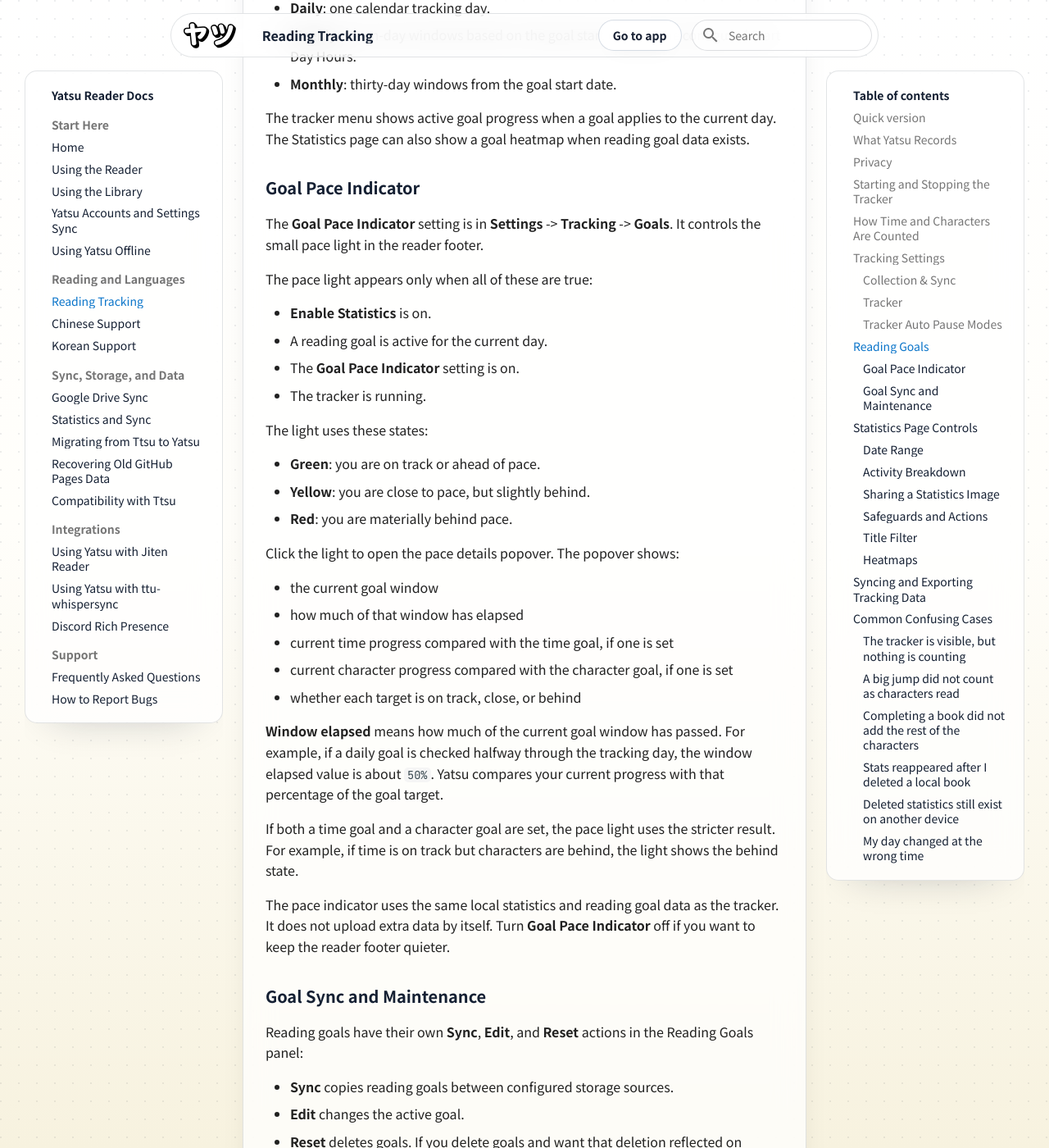
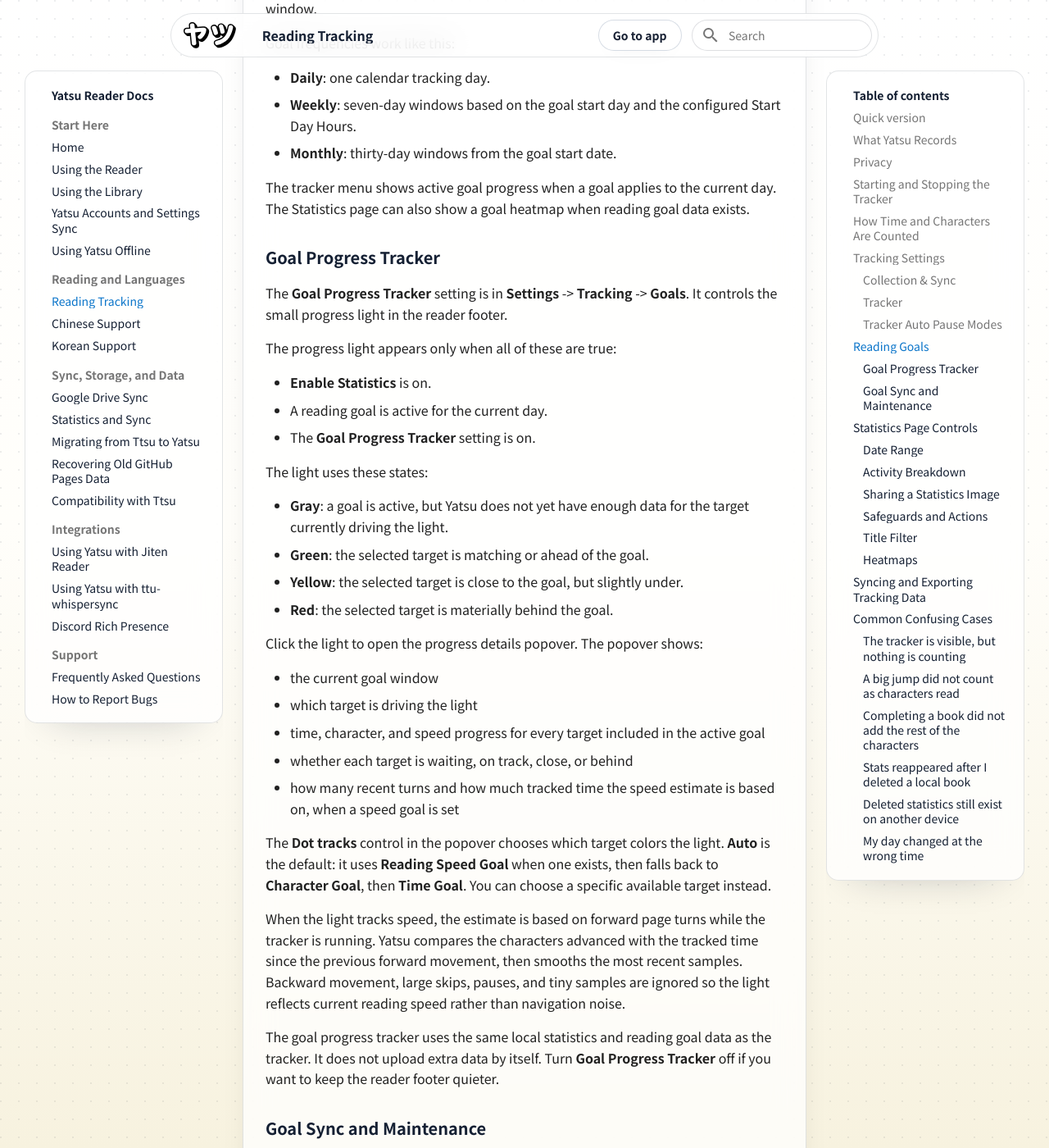
Before and after one commit to ytrms/yatsu-reader-docs, an MkDocs documentation site: the page built from docs/reading-tracking.md, in a window 1280 px wide and 1400 px high, scrolled down 6307 px. Shown: the whole window at 82% size. Built offline with MkDocs 1.6.1 and Material for MkDocs 9.7.7, drawn with Linux system fonts in a browser that asks for light colours; some of the changed text lies outside the part shown.

Commit message:
docs: update goal progress tracker

```diff
--- a/docs/reading-tracking.md
+++ b/docs/reading-tracking.md
@@ -149,7 +149,7 @@
 1. Turn **Enable Statistics** on.
 2. Open **Settings** -> **Tracking** -> **Goals**.
 3. Click **Edit** in the **Current Goal** panel.
-4. Enter a time target, a character target, or both.
+4. Enter a time target, a character target, a reading speed target, or a combination of them.
 5. Choose the goal frequency and start date.
 6. Click **Save**.
 
@@ -157,10 +157,11 @@
 
 - **Time Goal (Min)**: target reading minutes.
 - **Character Goal**: target characters read.
+- **Reading Speed Goal (Ch/h)**: target reading speed in characters per hour.
 - **Frequency**: Daily, Weekly, or Monthly.
 - **Start Date**: when the goal starts.
 
-Leave both goal values at `0` and save to clear the active goal. If you set a non-zero time or character goal, Yatsu needs a start date so it can place the goal in a window.
+Leave all goal values at `0` and save to clear the active goal. If you set a non-zero time, character, or reading speed goal, Yatsu needs a start date so it can place the goal in a window.
 
 Goal frequencies work like this:
 
@@ -170,36 +171,36 @@
 
 The tracker menu shows active goal progress when a goal applies to the current day. The Statistics page can also show a goal heatmap when reading goal data exists.
 
-### Goal Pace Indicator
+### Goal Progress Tracker
 
-The **Goal Pace Indicator** setting is in **Settings** -> **Tracking** -> **Goals**. It controls the small pace light in the reader footer.
+The **Goal Progress Tracker** setting is in **Settings** -> **Tracking** -> **Goals**. It controls the small progress light in the reader footer.
 
-The pace light appears only when all of these are true:
+The progress light appears only when all of these are true:
 
 - **Enable Statistics** is on.
 - A reading goal is active for the current day.
-- The **Goal Pace Indicator** setting is on.
-- The tracker is running.
+- The **Goal Progress Tracker** setting is on.
 
 The light uses these states:
 
-- **Green**: you are on track or ahead of pace.
-- **Yellow**: you are close to pace, but slightly behind.
-- **Red**: you are materially behind pace.
+- **Gray**: a goal is active, but Yatsu does not yet have enough data for the target currently driving the light.
+- **Green**: the selected target is matching or ahead of the goal.
+- **Yellow**: the selected target is close to the goal, but slightly under.
+- **Red**: the selected target is materially behind the goal.
 
-Click the light to open the pace details popover. The popover shows:
+Click the light to open the progress details popover. The popover shows:
 
 - the current goal window
-- how much of that window has elapsed
-- current time progress compared with the time goal, if one is set
-- current character progress compared with the character goal, if one is set
-- whether each target is on track, close, or behind
+- which target is driving the light
+- time, character, and speed progress for every target included in the active goal
+- whether each target is waiting, on track, close, or behind
+- how many recent turns and how much tracked time the speed estimate is based on, when a speed goal is set
 
-**Window elapsed** means how much of the current goal window has passed. For example, if a daily goal is checked halfway through the tracking day, the window elapsed value is about `50%`. Yatsu compares your current progress with that percentage of the goal target.
+The **Dot tracks** control in the popover chooses which target colors the light. **Auto** is the default: it uses **Reading Speed Goal** when one exists, then falls back to **Character Goal**, then **Time Goal**. You can choose a specific available target instead.
 
-If both a time goal and a character goal are set, the pace light uses the stricter result. For example, if time is on track but characters are behind, the light shows the behind state.
+When the light tracks speed, the estimate is based on forward page turns while the tracker is running. Yatsu compares the characters advanced with the tracked time since the previous forward movement, then smooths the most recent samples. Backward movement, large skips, pauses, and tiny samples are ignored so the light reflects current reading speed rather than navigation noise.
 
-The pace indicator uses the same local statistics and reading goal data as the tracker. It does not upload extra data by itself. Turn **Goal Pace Indicator** off if you want to keep the reader footer quieter.
+The goal progress tracker uses the same local statistics and reading goal data as the tracker. It does not upload extra data by itself. Turn **Goal Progress Tracker** off if you want to keep the reader footer quieter.
 
 ### Goal Sync and Maintenance
 
```
